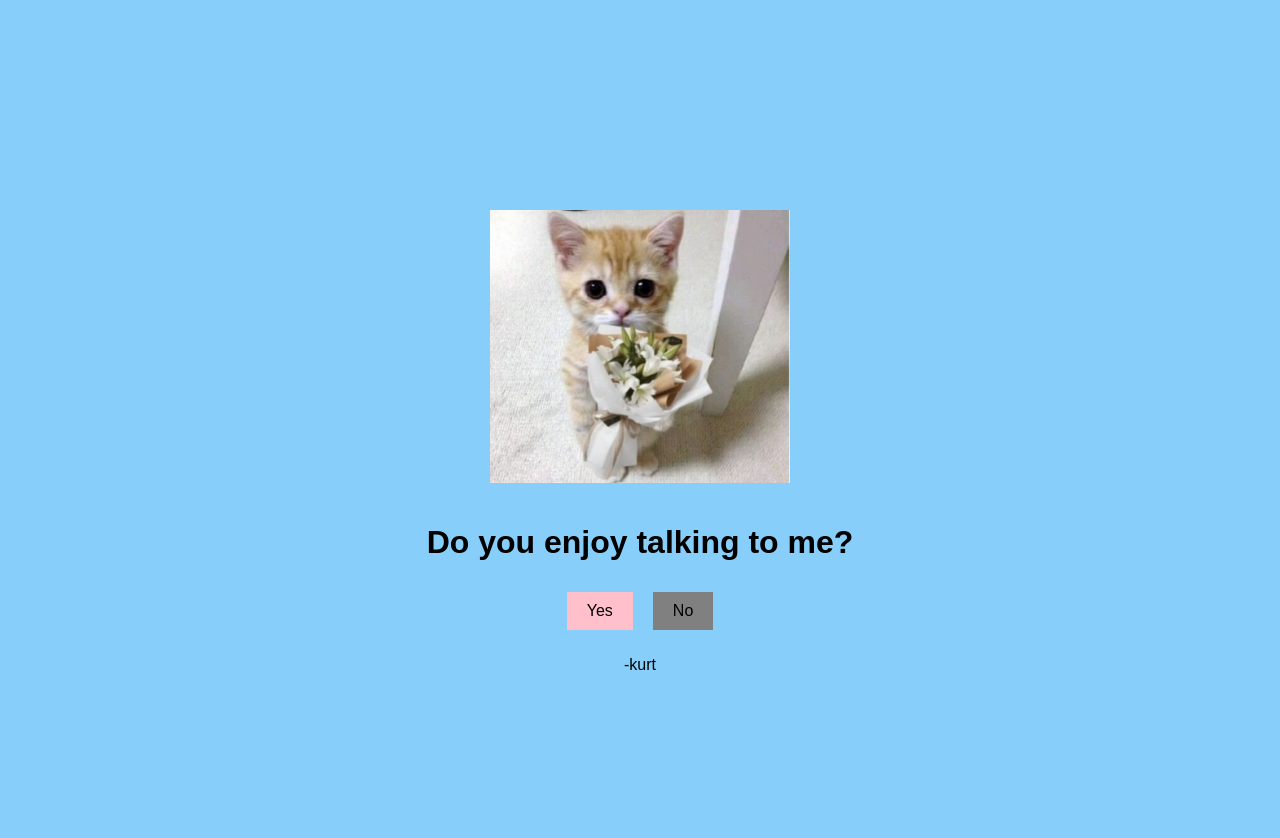
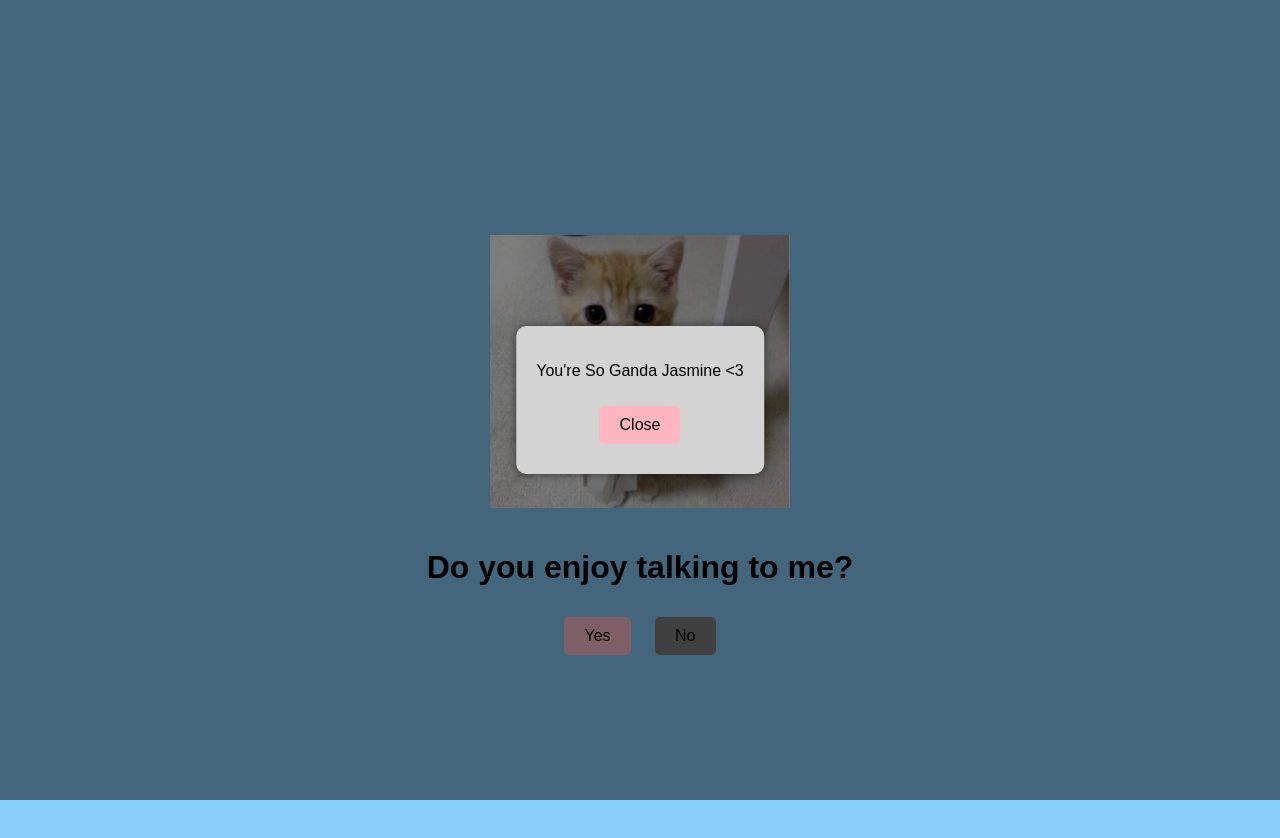
Before and after one commit to Kotocrunch/ask-her, a plain HTML site: page try/index.html in a window 1280 px wide. Both pictures are taken after a click on the button "Yes". Drawn offline with Linux system fonts and the light colour scheme.

Commit message:
index.html

```diff
--- a/try/index.html
+++ b/try/index.html
@@ -3,13 +3,12 @@
 <head>
     <meta charset="UTF-8">
     <meta name="viewport" content="width=device-width, initial-scale=1.0">
-    <title>Kurt Asked You --></title>
+    <title>Kurt Asked You</title>
     <style>
         body {
             font-family: Arial, sans-serif;
             text-align: center;
             margin-top: 50px;
-            position: relative;
             height: 100vh;
             display: flex;
             flex-direction: column;
@@ -23,17 +22,39 @@
             font-size: 16px;
             border: none;
             cursor: pointer;
+            border-radius: 5px; /* Rounded corners for buttons */
         }
         #yesButton {
             background-color: pink;
         }
         #noButton {
             background-color: gray;
-            position: relative; /* Relative positioning for proper movement */
+            position: relative;
         }
-        .button-container {
-            display: flex;
-            justify-content: center;
+        #modal {
+            display: none;
+            position: fixed;
+            top: 50%;
+            left: 50%;
+            transform: translate(-50%, -50%);
+            background: lightgray; /* Changed to light gray */
+            padding: 20px;
+            box-shadow: 0 0 10px rgba(0, 0, 0, 0.5);
+            border-radius: 10px; /* Rounded corners for modal */
+            z-index: 1000;
+        }
+        #overlay {
+            display: none;
+            position: fixed;
+            top: 0;
+            left: 0;
+            width: 100%;
+            height: 100%;
+            background: rgba(0, 0, 0, 0.5);
+            z-index: 999;
+        }
+        #closeModal {
+            background-color: lightpink; /* Changed close button to light pink */
         }
     </style>
 </head>
@@ -46,21 +67,31 @@
     <button id="noButton">No</button>
 </div>
 
+<div id="overlay"></div>
+<div id="modal">
+    <p>You're So Ganda Jasmine <3</p>
+    <button id="closeModal">Close</button>
+</div>
+
 <script>
     document.getElementById('yesButton').addEventListener('click', function() {
-        alert('U are so ganda jasmine <3');
+        document.getElementById('overlay').style.display = 'block';
+        document.getElementById('modal').style.display = 'block';
+    });
+
+    document.getElementById('closeModal').addEventListener('click', function() {
+        window.location.href = 'page2.html'; // Redirect to page 2
     });
 
     document.getElementById('noButton').addEventListener('click', function() {
         const noButton = document.getElementById('noButton');
         const x = Math.random() * (window.innerWidth - 100);
         const y = Math.random() * (window.innerHeight - 100);
-        noButton.style.position = 'absolute'; // Change to absolute for free movement
+        noButton.style.position = 'absolute';
         noButton.style.left = x + 'px';
         noButton.style.top = y + 'px';
     });
 </script>
 
 </body>
-    <p>-kurt</p>
 </html>
```
